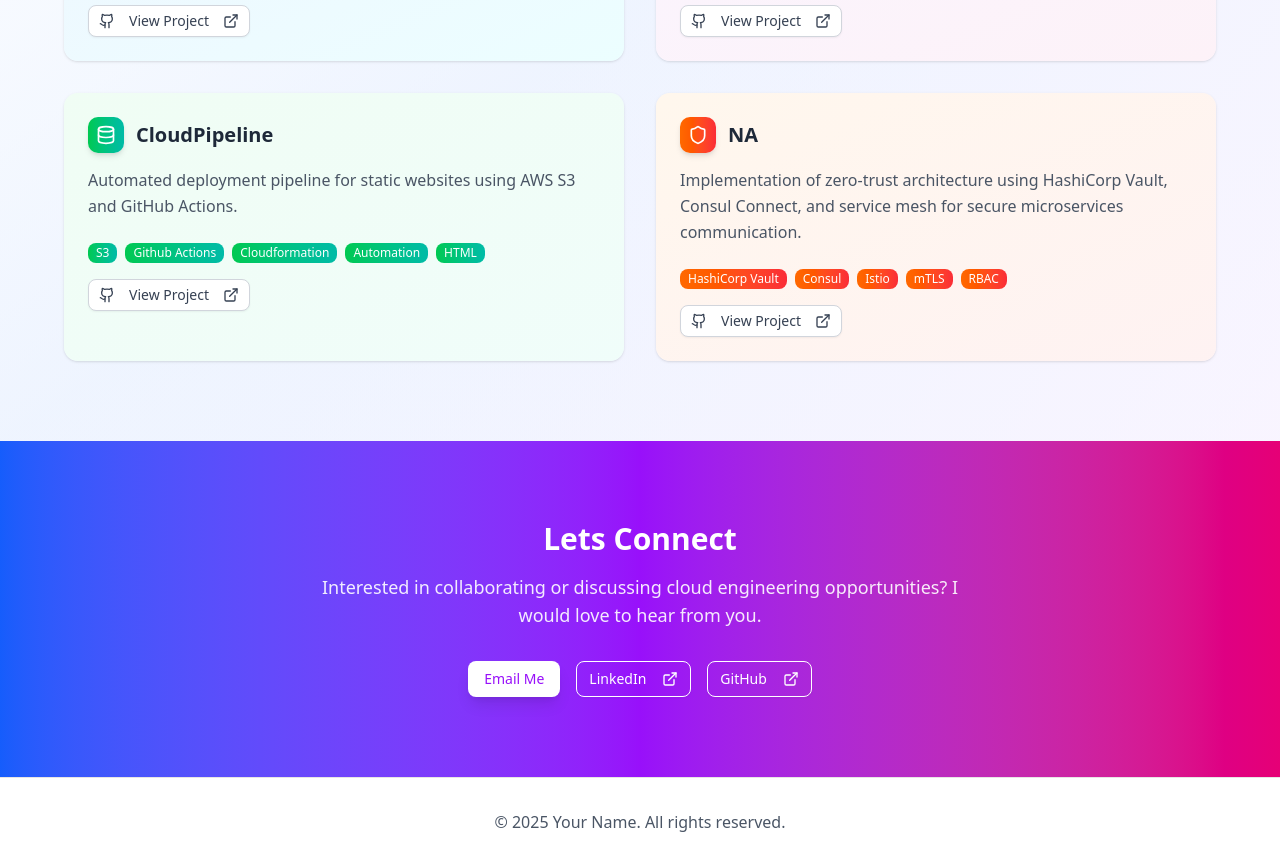
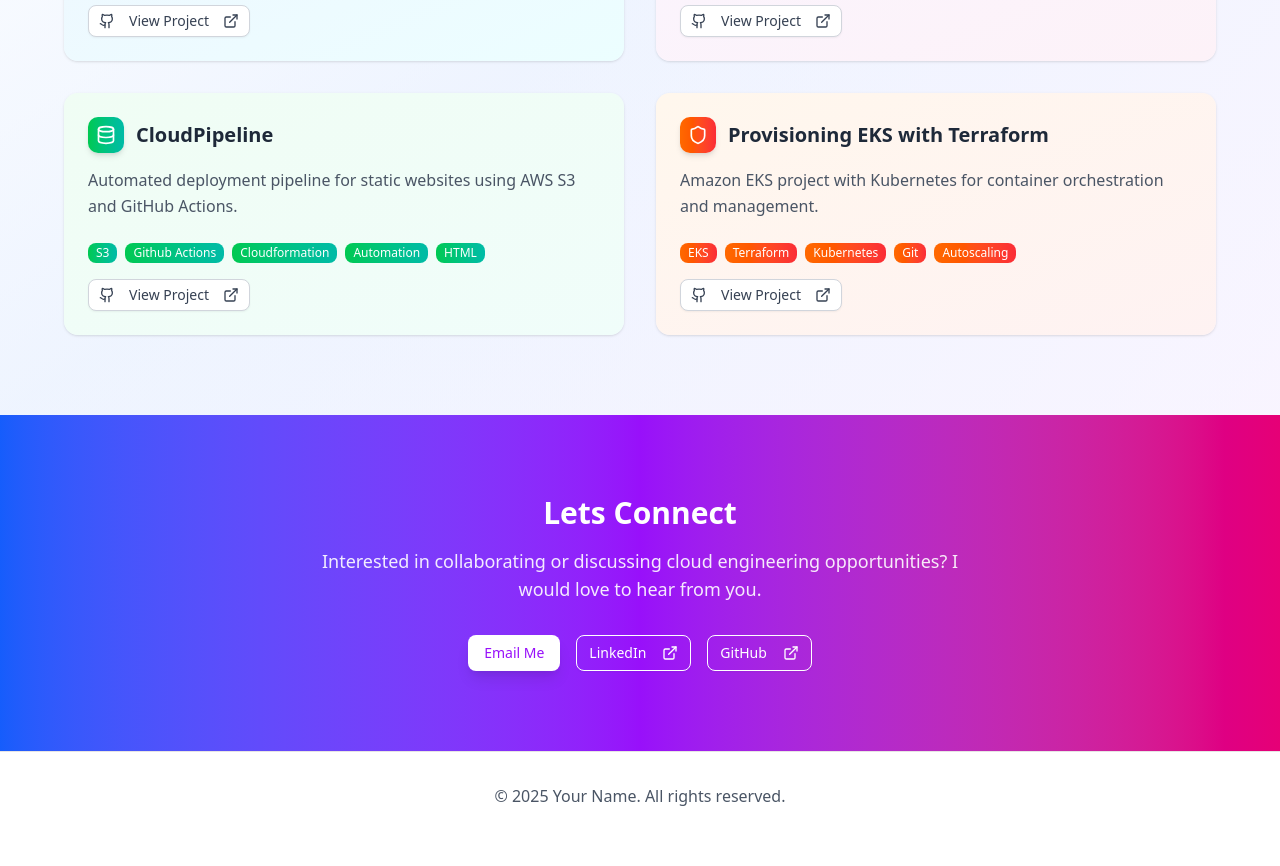
Before and after one commit to jihad0822/portfolio, a Next.js app in the folder portfolio/: page / in a window 1280 px wide. Shown: the part 1080-1946 px from the top of the page. After the commit the page ends 1920 px from the top, so only its background shows below. Built offline with nearby package versions, Linux system fonts and the light colour scheme.

Commit message:
updated site

```diff
--- a/portfolio/src/app/page.tsx
+++ b/portfolio/src/app/page.tsx
@@ -32,11 +32,11 @@ export default function Portfolio() {
       icon: <Database className="h-5 w-5" />,
     },
     {
-      title: "NA",
+      title: "Provisioning EKS with Terraform",
       description:
-        "Implementation of zero-trust architecture using HashiCorp Vault, Consul Connect, and service mesh for secure microservices communication.",
-      technologies: ["HashiCorp Vault", "Consul", "Istio", "mTLS", "RBAC"],
-      link: "https://github.com/jihad0822/cloudpipe-deploy",
+        "Amazon EKS project with Kubernetes for container orchestration and management.",
+      technologies: ["EKS", "Terraform", "Kubernetes", "Git", "Autoscaling"],
+      link: "https://github.com/jihad0822/eks-project",
       icon: <Shield className="h-5 w-5" />,
     },
   ]
```
